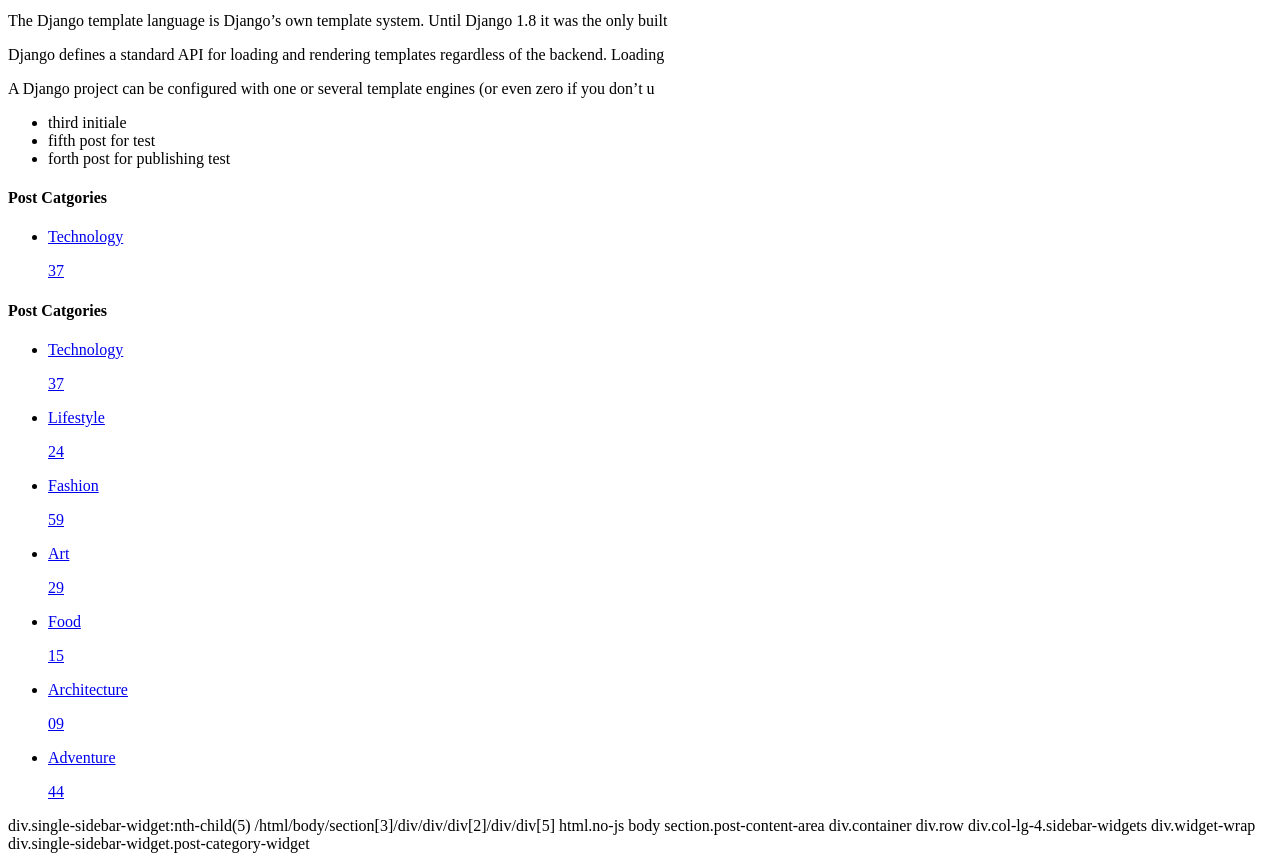
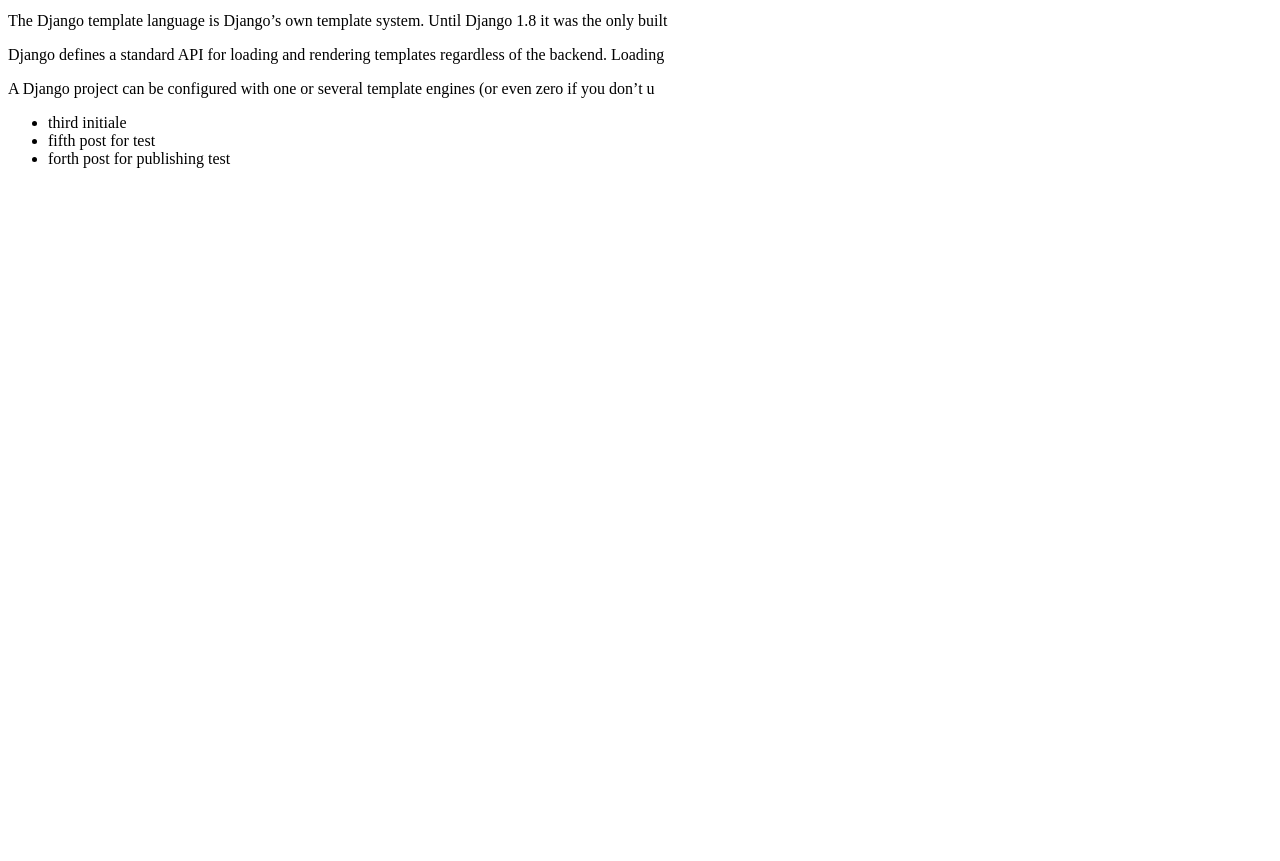
Before and after one commit to mohsenpiri61/mysite-with-Django, a Django app: page /blog_app/test in a window 1280 px wide. Shown: the part 319-1180 px from the top of the page. After the commit the page ends 487 px from the top, so only its background shows below. Run offline with Django 4.2, Linux system fonts and the light colour scheme; data comes from the database, SQL or seed files in the repository.

Commit message:
Update test.html

```diff
--- a/templates/test.html
+++ b/templates/test.html
@@ -22,68 +22,3 @@
             {% show_popularposts %}
 </body>
 </html>
-
-
-
-									<h4 class="category-title">Post Catgories</h4>
-									<ul class="cat-list">
-										<li>
-											<a href="#" class="d-flex justify-content-between">
-												<p>Technology</p>
-												<p>37</p>
-											</a>
-										</li>
-
-
-									</ul>
-
-<div class="single-sidebar-widget post-category-widget">
-									<h4 class="category-title">Post Catgories</h4>
-									<ul class="cat-list">
-										<li>
-											<a href="#" class="d-flex justify-content-between">
-												<p>Technology</p>
-												<p>37</p>
-											</a>
-										</li>
-										<li>
-											<a href="#" class="d-flex justify-content-between">
-												<p>Lifestyle</p>
-												<p>24</p>
-											</a>
-										</li>
-										<li>
-											<a href="#" class="d-flex justify-content-between">
-												<p>Fashion</p>
-												<p>59</p>
-											</a>
-										</li>
-										<li>
-											<a href="#" class="d-flex justify-content-between">
-												<p>Art</p>
-												<p>29</p>
-											</a>
-										</li>
-										<li>
-											<a href="#" class="d-flex justify-content-between">
-												<p>Food</p>
-												<p>15</p>
-											</a>
-										</li>
-										<li>
-											<a href="#" class="d-flex justify-content-between">
-												<p>Architecture</p>
-												<p>09</p>
-											</a>
-										</li>
-										<li>
-											<a href="#" class="d-flex justify-content-between">
-												<p>Adventure</p>
-												<p>44</p>
-											</a>
-										</li>
-									</ul>
-								</div>
-div.single-sidebar-widget:nth-child(5)
-/html/body/section[3]/div/div/div[2]/div/div[5]
-html.no-js body section.post-content-area div.container div.row div.col-lg-4.sidebar-widgets div.widget-wrap div.single-sidebar-widget.post-category-widget
```
